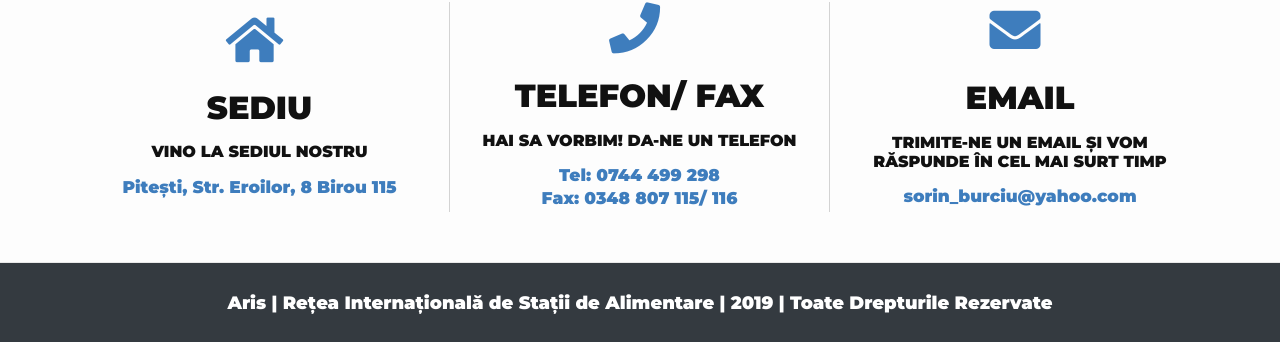
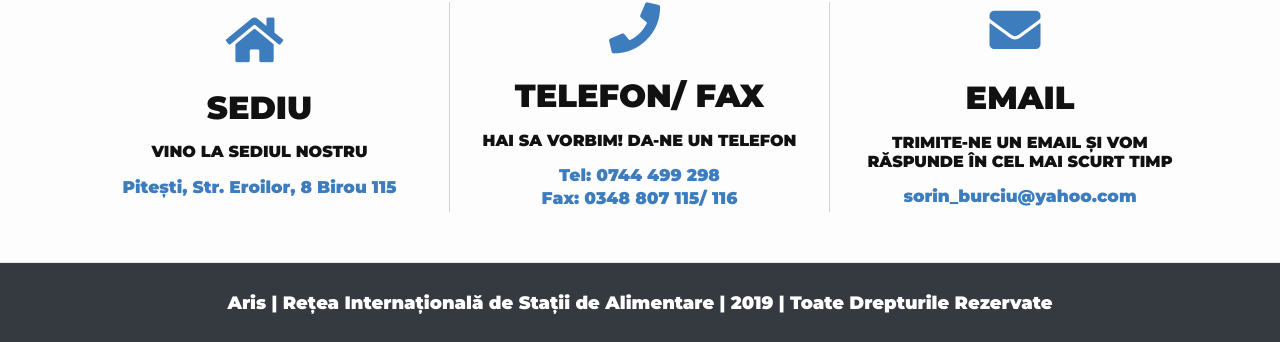
Before and after one commit to alex91tuts/ariscard, a Jekyll site: the page built from index.html, in a window 1280 px wide and 900 px high, scrolled down 2980 px. Shown: the part 541-883 px from the top of the window. Built offline with Jekyll 4.4.1, drawn with Linux system fonts in a browser that asks for light colours; nearby versions of some CDN libraries.

Commit message:
”changes”

```diff
--- a/contact.html
+++ b/contact.html
@@ -51,7 +51,7 @@ layout: replace
 		<div class="icon-detail">
 			<i class="fa fa-envelope contact-icon mb-4" aria-hidden="true"></i>
 			<h2>EMAIL</h2>
-			<h6>TRIMITE-NE UN EMAIL ȘI VOM RĂSPUNDE ÎN CEL MAI SURT TIMP</h6>
+			<h6>TRIMITE-NE UN EMAIL ȘI VOM RĂSPUNDE ÎN CEL MAI SCURT TIMP</h6>
 			<h3>sorin_burciu@yahoo.com</h3>
 		</div>
 	</div>
--- a/index.html
+++ b/index.html
@@ -104,7 +104,7 @@ Compania ARIS a fost infiintata in decembrie 1992, ca o companie private. In tot
 		<div class="icon-detail">
 			<i class="fa fa-envelope contact-icon mb-4" aria-hidden="true"></i>
 			<h2>EMAIL</h2>
-			<h6>TRIMITE-NE UN EMAIL ȘI VOM RĂSPUNDE ÎN CEL MAI SURT TIMP</h6>
+			<h6>TRIMITE-NE UN EMAIL ȘI VOM RĂSPUNDE ÎN CEL MAI SCURT TIMP</h6>
 			<h3>sorin_burciu@yahoo.com</h3>
 		</div>
 	</div>
```
